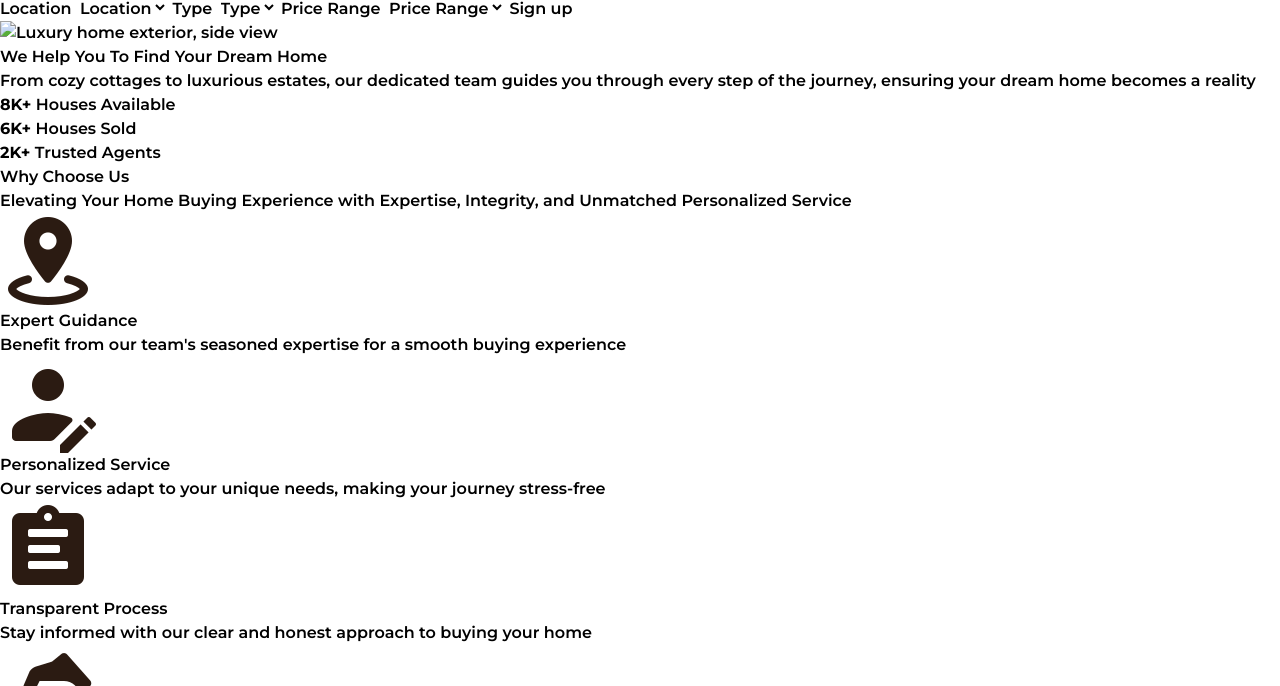
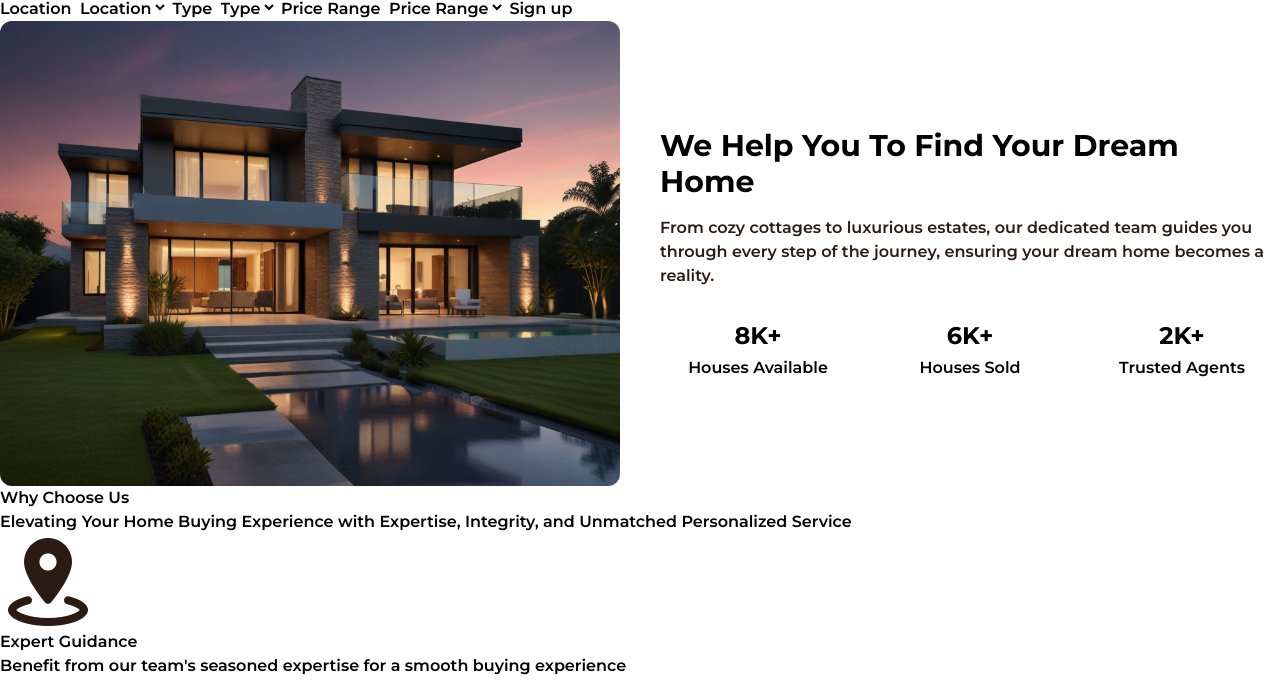
Before and after one commit to asifmahmud-bd/bootcamp_group_projects, a plain HTML site: page index.html in a window 1280 px wide. Shown: the part 519-1205 px from the top of the page. Drawn offline with nearby package versions, Linux system fonts and the light colour scheme; files whose address does not match are found by name.

Commit message:
feature T3: added Tailwind stylings + added span in the li elements to order the text under the strong tags

```diff
--- a/index.html
+++ b/index.html
@@ -86,16 +86,33 @@
     </section>
 
     <!-- ===== About + stats ===== -->
-    <section id="about">
-      <img src="images/about-house-exterior.jpg" alt="Luxury home exterior, side view">
-      <h2>We Help You To Find Your Dream Home</h2>
-      <p>From cozy cottages to luxurious estates, our dedicated team guides you through every step of the journey, ensuring your dream home becomes a reality</p>
-      <ul>
-        <li><strong>8K+</strong> Houses Available</li>
-        <li><strong>6K+</strong> Houses Sold</li>
-        <li><strong>2K+</strong> Trusted Agents</li>
-      </ul>
-    </section>
+     <section id="about" class="grid grid-cols-1 items-center gap-10 md:grid-cols-2">
+          <img src="./assets/images/about-house-exterior.jpg" alt="Luxury home exterior, side view"
+               class="h-full w-full rounded-xl object-cover">
+
+          <div>
+               <h2 class="text-3xl font-bold">We Help You To Find Your Dream Home</h2>
+               <p class="mt-4 text-[var(--color-text)]">
+                    From cozy cottages to luxurious estates, our dedicated team guides you through every step
+                    of the journey, ensuring your dream home becomes a reality.
+               </p>
+
+               <ul class="mt-8 grid grid-cols-3 gap-4 text-center">
+                    <li>
+                         <strong class="block text-2xl font-bold">8K+</strong>
+                         <span class="mt-1 block">Houses Available</span>
+                    </li>
+                    <li>
+                         <strong class="block text-2xl font-bold">6K+</strong>
+                         <span class="mt-1 block">Houses Sold</span>
+                    </li>
+                    <li>
+                         <strong class="block text-2xl font-bold">2K+</strong>
+                         <span class="mt-1 block">Trusted Agents</span>
+                    </li>
+               </ul>
+          </div>
+     </section>
 
     <!-- ===== Why Choose Us ===== -->
     <section id="services">
```
